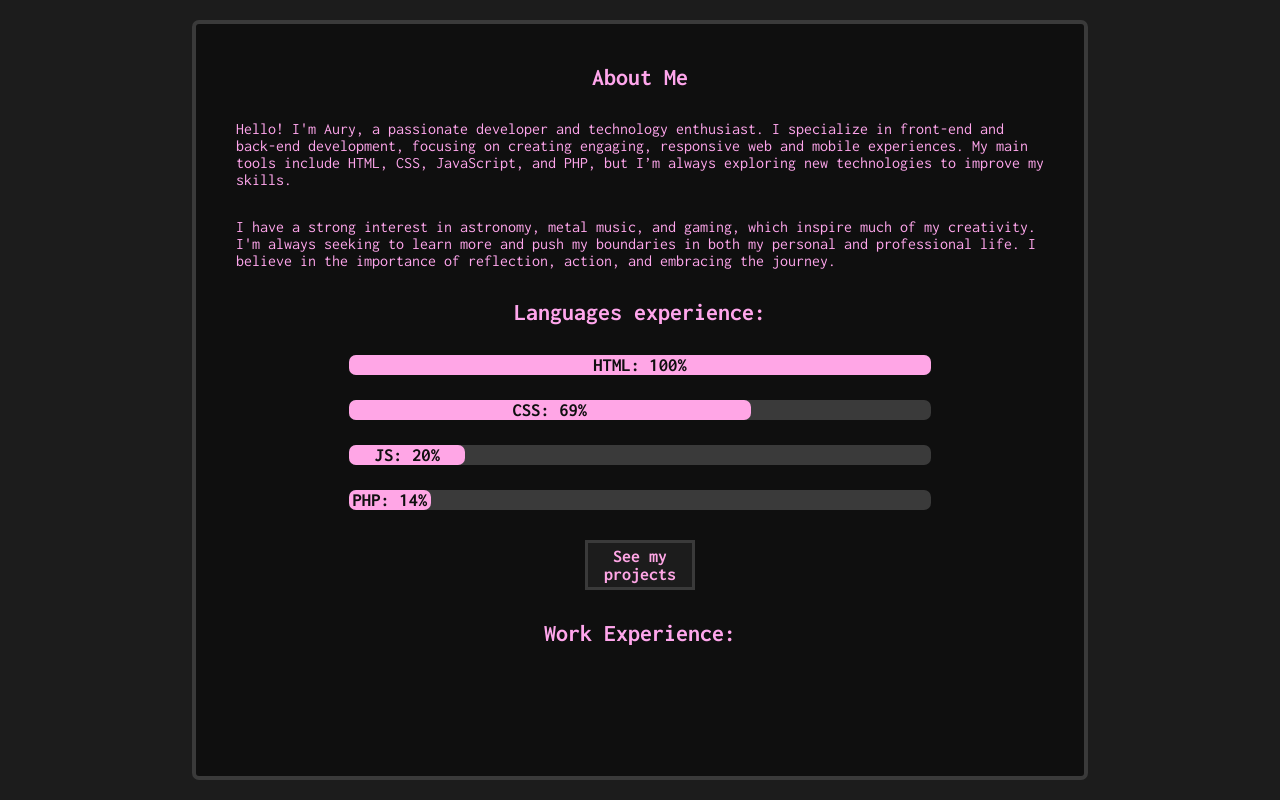
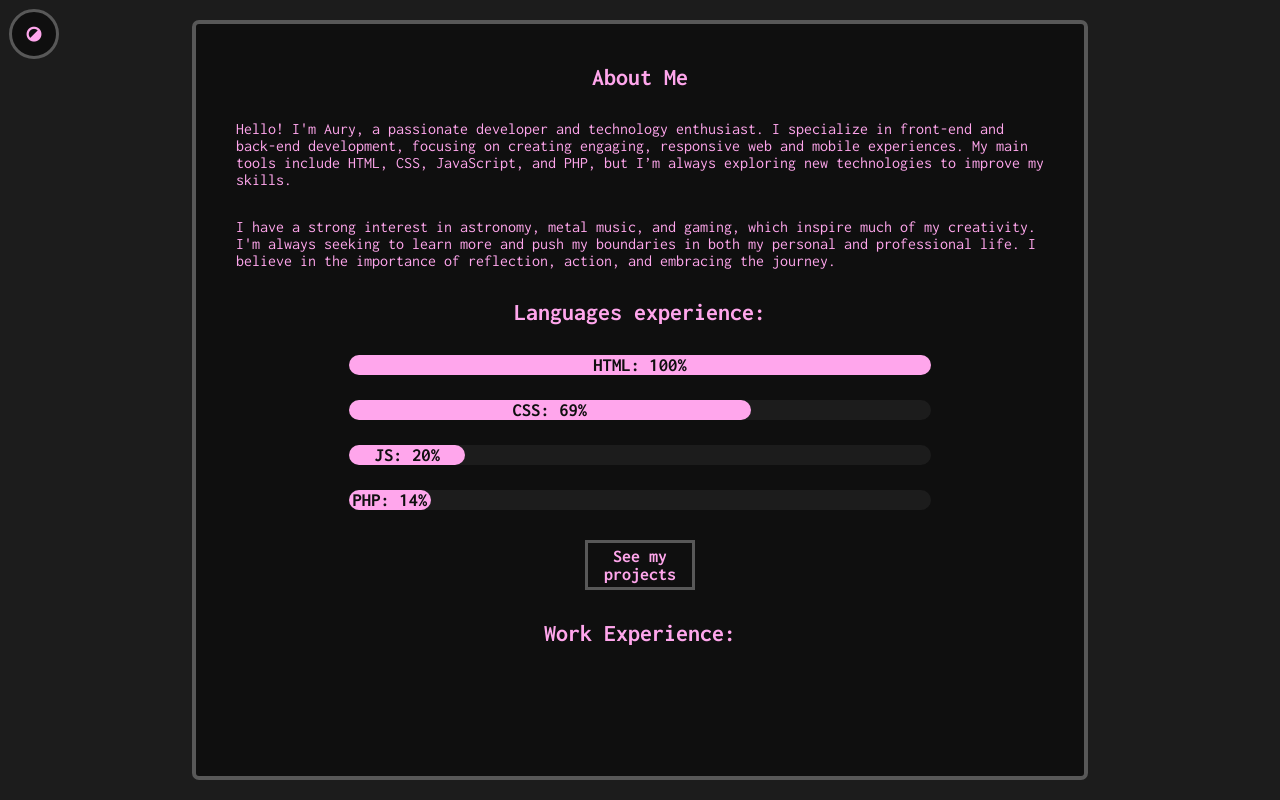
Before and after one commit to AuryChar/about-me, a plain HTML site: page en.html in a window 1280 px wide. Drawn offline with nearby package versions, Linux system fonts and the light colour scheme.

Commit message:
Theme Toggle

```diff
--- a/assets/css/about.css
+++ b/assets/css/about.css
@@ -1,18 +1,18 @@
 .principal {
     height: 95%;
-    background-color: #0f0f0f;
+    background-color: var(--background-2);
     overflow-y: auto;
     padding: 40px;
     width: 70%;
     align-items: center;
     flex-direction: column;
     gap: 30px;
-    border: solid 4px #3a3a3a;
+    border: solid 4px var(--border);
     border-radius: 7px;
     transition: all 0.2s ease-in-out;
 }   .principal:hover {
-        border-color: #ffa6e6;
-        box-shadow: #ffa6e6 0 0 10px 0;
+        border-color: var(--border-hover);
+        box-shadow: var(--color) 0 0 10px 0;
 }
 
 .experience-container {
@@ -25,26 +25,29 @@
 }
 
 .loading-bar {
-    border-radius: 7px;
+    border-radius: 20px;
     width: 80%;
     height: 20px;
-    background-color: #3a3a3a;
+    background-color: var(--background-1);
     transition: all 0.2s ease-in-out;
 } .loading-bar:hover {
     height: 50px;
     width: 90%;
+    border-radius: 7px;
+} .loading-bar:hover .loaded {
+    border-radius: 7px;
 }
 
 .loaded {
     display: flex;
     align-items: center;
     justify-content: center;
-    border-radius: 7px;
+    border-radius: 20px;
     height: 100%;
-    color: #0f0f0f;
+    color: var(--background-2);
     width: 6%;
     transition: all 0.2s ease-in-out;
-    background-color: #ffa6e6;
+    background-color: var(--color);
 }
 
 @media screen and (max-width: 768px) {
--- a/assets/css/geral.css
+++ b/assets/css/geral.css
@@ -1,16 +1,16 @@
 .principal {
-    background-color: #0f0f0f;
+    background-color: var(--background-2);
     padding: 40px;
     justify-content: center;
     align-items: center;
     flex-direction: column;
     gap: 30px;
-    border: solid 0.7px #ffa6e6;
+    border: solid 0.7px var(--border);
     border-radius: 7px;
-    box-shadow: #ffa6e6 0 0 5px 0;
+    box-shadow: var(--color) 0 0 5px 0;
     transition: all 0.2s ease-in-out;
 }   .principal:hover {
-        box-shadow: #ffa6e6 0 0 10px 0;
+        box-shadow: 0 0 10px 0;
 }
 
 .buttons {
@@ -23,6 +23,7 @@
     flex-direction: row;
 }
 
+
 @media screen and (max-width: 800px) {
     #others {
         flex-direction: column;
--- a/assets/css/predefineds.css
+++ b/assets/css/predefineds.css
@@ -1,5 +1,20 @@
 @import url('https://fonts.googleapis.com/css2?family=Inconsolata:wght@400;700&display=swap');
 
+:root {
+    --background-1: #1c1c1c;
+    --background-2: #0f0f0f;
+    --border: #585858;
+    --border-hover: #ffa6ec;
+    --color: #ffa6ec;
+}
+
+.light-theme {
+    --background-1: #E3E3E3;
+    --background-2: #b8b8b8;
+    --border: #5a3f53;
+    --border-hover: #866680;
+    --color: #5a3f53;
+}
 
 ::-webkit-scrollbar {
     width: 8px;
@@ -26,6 +41,7 @@
     padding: 0;
     box-sizing: border-box;
     user-select: none;
+    transition: background-color 0.1s, color 0.1s;
 }
 
 a {
@@ -33,8 +49,8 @@ a {
 }
 
 body {
-    background-color: #1c1c1c;
-    color: #ffa6ec;
+    background-color: var(--background-1);
+    color: var(--color);
 }
 
 button {
@@ -45,14 +61,34 @@ button {
     min-height: 50px;
     font-size: large;
     font-weight: bold;
-    background-color: #1c1c1c;
-    color: #ffa6e6;
-    border: #3a3a3a solid 3px;
+    background-color: var(--background-2);
+    color: var(--color);
+    border: var(--border) solid 3px;
     transition: all 0.2s ease-in-out;
 } button:hover{
-        border: #ffa6e6 solid 3px;
+        border: var(--border-hover) solid 3px;
 } button:active{
-    background-color: #585858;
+    background-color: var(--border-hover);
+}
+
+#toggle-theme {
+    position: fixed;
+    display: flex;
+    justify-content: center;
+    align-items: center;
+    width: 50px;
+    height: 50px;
+    top: 0.5em;
+    left: 0.5em;
+    font-size: large;
+    font-weight: bold;
+    background-color: var(--background-2);
+    color: var(--color);
+    border: var(--border) solid 3px;
+    border-radius: 50%;
+    transition: all 0.2s ease-in-out;
+} #toggle-theme:hover {
+    border: var(--border-hover) solid 3px;
 }
 
 #others {
--- a/assets/css/repo.css
+++ b/assets/css/repo.css
@@ -1,5 +1,5 @@
 .principal {
-    background-color: #0f0f0f;
+    background-color: var(--background-2);
     padding: 40px;
     width: 75%;
     justify-content: center;
@@ -7,17 +7,17 @@
     flex-direction: row;
     flex-wrap: wrap;
     gap: 30px;
-    border: solid 4px #3a3a3a;
+    border: solid 4px var(--border);
     border-radius: 7px;
     transition: all 0.2s ease-in-out;
 }   .principal:hover {
-        border-color: #ffa6e6;
-        box-shadow: #ffa6e6 0 0 10px 0;
+        border-color: var(--border-hover);
+        box-shadow: var(--color) 0 0 10px 0;
 }
 
 .repo {
-    background-color: #0f0f0f;
-    border: solid 4px #3a3a3a;
+    background-color: var(--background-2);
+    border: solid 4px var(--border);
     border-radius: 7px;
     min-height: 10em;
     width: 390px;
@@ -29,7 +29,7 @@
     gap: 20px;
     transition: all 0.2s ease-in-out;
 }   .repo:hover {
-        border-color: #ffa6e6;
+        border-color: var(--border-hover);
 }
 
 .buttons {
--- a/assets/css/social.css
+++ b/assets/css/social.css
@@ -1,17 +1,17 @@
 .principal {
-    background-color: #0f0f0f;
+    background-color: var(--background-2);
     padding: 40px;
     width: 75%;
     justify-content: center;
     align-items: center;
     flex-direction: column;
     gap: 30px;
-    border: solid 4px #3a3a3a;
+    border: solid 4px var(--border);
     border-radius: 7px;
     transition: all 0.2s ease-in-out;
 }   .principal:hover {
-        border-color: #ffa6e6;
-        box-shadow: #ffa6e6 0 0 10px 0;
+        border-color: var(--border-hover);
+        box-shadow: var(--color) 0 0 10px 0;
 }
 
 a {
--- /dev/null
+++ b/assets/js/theme.js
@@ -0,0 +1,19 @@
+function applySavedTheme() {
+    const savedTheme = localStorage.getItem("theme");
+    if (savedTheme === "dark") {
+        document.documentElement.classList.add("light-theme");
+    }
+}
+
+document.addEventListener("DOMContentLoaded", applySavedTheme);
+
+const button = document.getElementById("toggle-theme");
+
+if (button) {
+    button.addEventListener("click", () => {
+        document.documentElement.classList.toggle("light-theme");
+
+        const isDark = document.documentElement.classList.contains("light-theme");
+        localStorage.setItem("theme", isDark ? "dark" : "light");
+    });
+}
--- a/en.html
+++ b/en.html
@@ -7,10 +7,13 @@
     <link rel="stylesheet" href="assets/css/predefineds.css">
     <link rel="stylesheet" href="assets/css/about.css">
     <link rel="shortcut icon" href="assets/icon/download.jpg" type="image/x-icon">
+    <link href='https://unpkg.com/boxicons@2.1.4/css/boxicons.min.css' rel='stylesheet'>
+    <script src="assets/js/theme.js" defer></script>
 
 </head>
 <body>
     <div class="master">
+        <button id="toggle-theme"><i class='bx bxs-adjust-alt'></i></button>
         <div class="principal">
             <h2>About Me</h2>
             <p>Hello! I'm Aury, a passionate developer and technology enthusiast. I specialize in front-end and back-end development, focusing on creating engaging, responsive web and mobile experiences. My main tools include HTML, CSS, JavaScript, and PHP, but I’m always exploring new technologies to improve my skills.</p>
```
Also changed, not shown: index.html (+3 -0 lines), pt.html (+3 -0 lines), repositorio.html (+2 -0 lines), repository.html (+2 -0 lines), social.html (+3 -0 lines).
